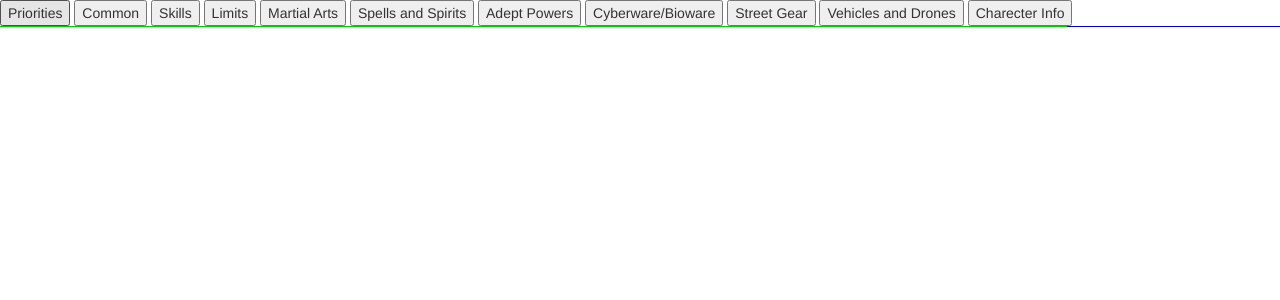
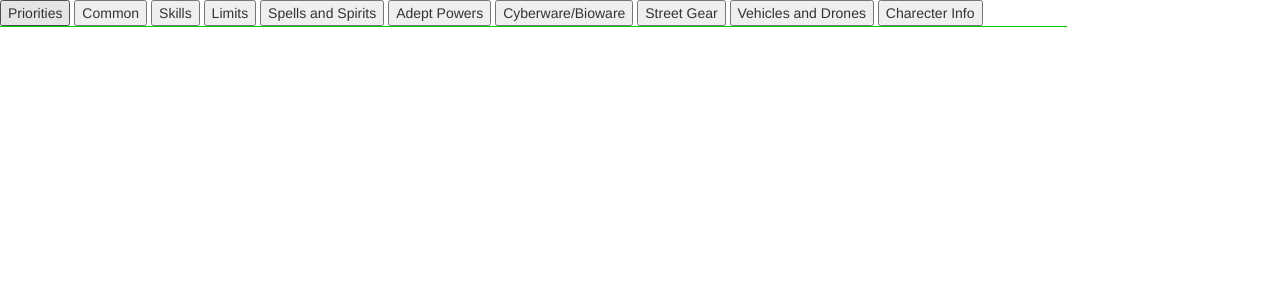
Before and after one commit to albertwohletz/wiz, a Django app: page / in a window 1280 px wide. Shown: the top 300 px of the page. Run offline with Django 3.2, Linux system fonts and the light colour scheme; some libraries are stand-ins or nearby versions.

Commit message:
update readme and plan structure

```diff
--- a/templates/main.html
+++ b/templates/main.html
@@ -16,7 +16,6 @@
             <button>Common</button>
             <button>Skills</button>
             <button>Limits</button>
-            <button>Martial Arts</button>
             <button>Spells and Spirits</button>
             <button>Adept Powers</button>
             <button>Cyberware/Bioware</button>
@@ -26,12 +25,14 @@
         </div>
         <div class="main-container col-xs-10 resizable" style="background-color:#00cc00">
             <!-- Common Tab -->
+            <!-- Qualities
 
         </div>
         <div class="side-bar col-xs-2 resizable" style="background-color:#0000cc">
 
         </div>
         <!-- Karma Essence Nuyen -->
+        <!-- Button to exchange karma to nuyen -->
         <div class="footer"></div>
 	</body>
 </html>
```
